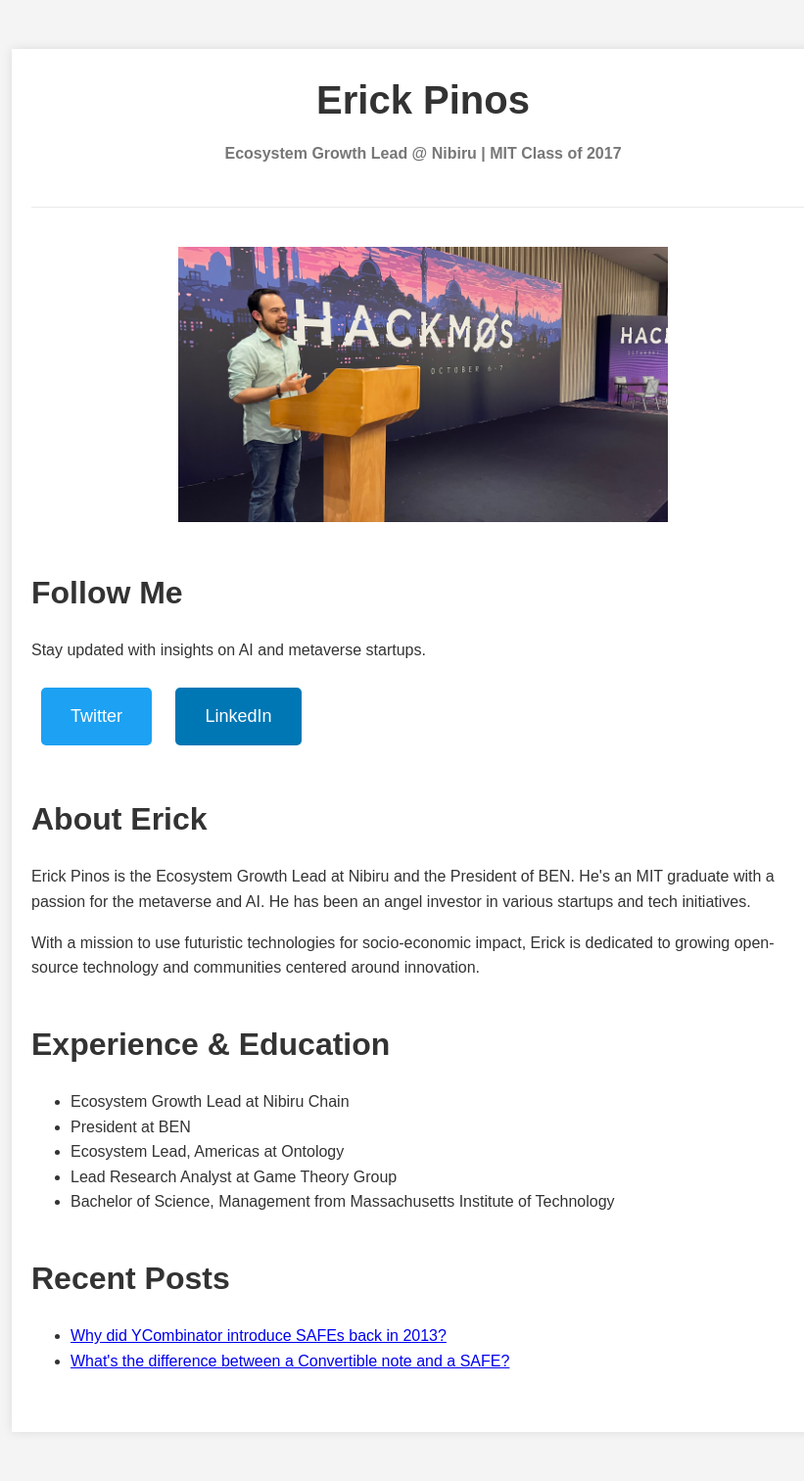
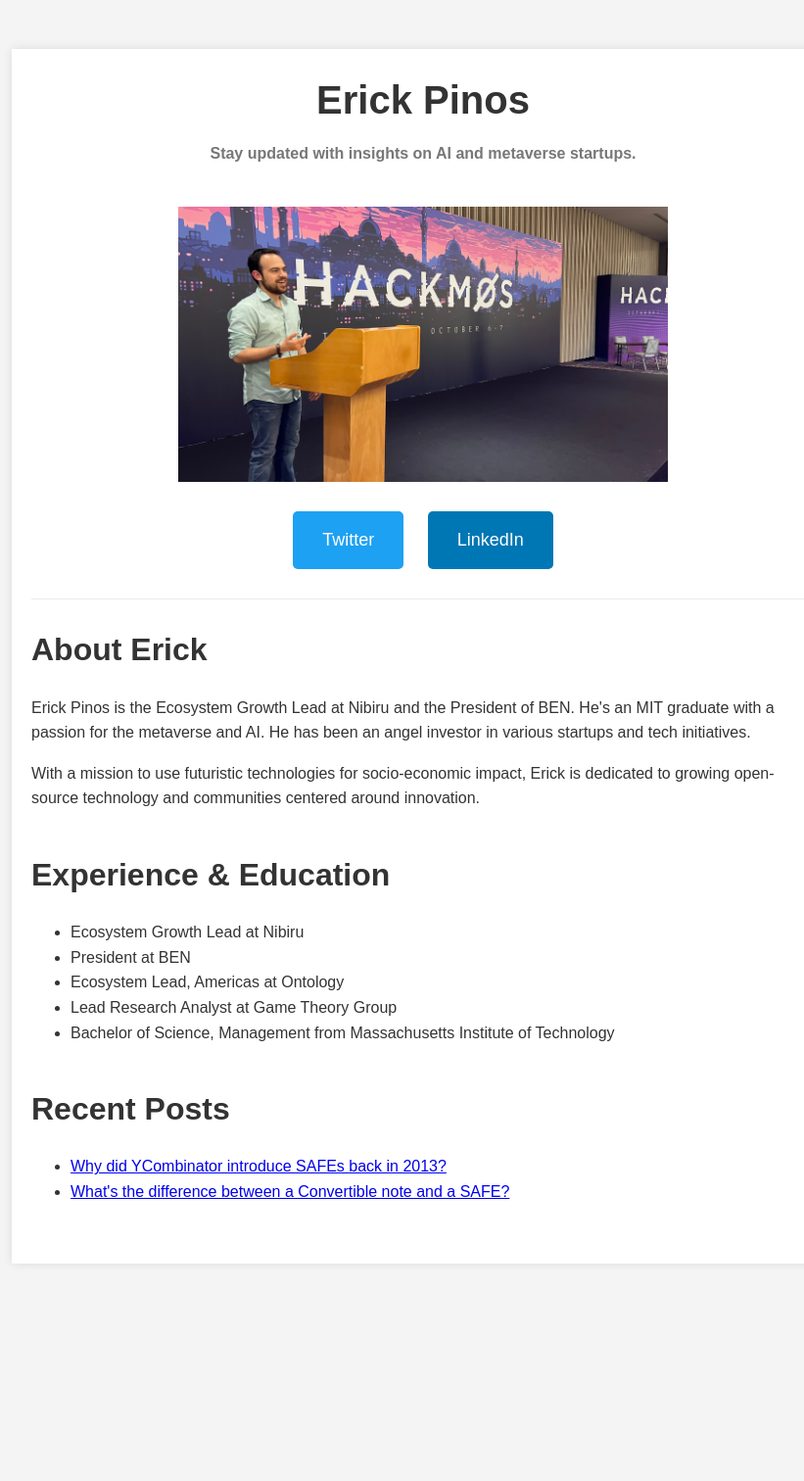
Before and after one commit to erickpinos/erick-website, a Jekyll site: the page built from index.html, in a window 1280 px wide. Shown: the whole page at 98% size, without its empty margins (208-1029 px from the left). Built offline with Jekyll 4.4.1, drawn with Linux system fonts in a browser that asks for light colours; after the commit the page ends 1340 px from its top, so only the background shows below that.

Commit message:
reordered items

```diff
--- a/index.html
+++ b/index.html
@@ -5,19 +5,19 @@ layout: default
 <div class="container">
   <header class="header">
     <h1>Erick Pinos</h1>
-    <h4>Ecosystem Growth Lead @ Nibiru | MIT Class of 2017</h4>
-  </header>
+    <h4>Stay updated with insights on AI and metaverse startups.</h4>
 
   <div class="image-section">
     <img src="{{ site.baseurl }}/assets/images/hackmos-2023.jpeg" alt="Hackmos 2023" style="width: 500px; height: auto;">
   </div>
 
-  <div class="follow-section">
-    <h2>Follow Me</h2>
-    <p>Stay updated with insights on AI and metaverse startups.</p>
+  <div class="social-buttons">
     <a href="https://twitter.com/erickpinos" class="social-button twitter-button">Twitter</a>
     <a href="https://www.linkedin.com/in/erickpinos/" class="social-button linkedin-button">LinkedIn</a>
   </div>
+
+  </header>
+
 
   <div class="about-section">
     <h2>About Erick</h2>
@@ -32,7 +32,7 @@ layout: default
   <div class="experience-section">
     <h2>Experience & Education</h2>
     <ul>
-      <li>Ecosystem Growth Lead at Nibiru Chain</li>
+      <li>Ecosystem Growth Lead at Nibiru</li>
       <li>President at BEN</li>
       <li>Ecosystem Lead, Americas at Ontology</li>
       <li>Lead Research Analyst at Game Theory Group</li>
```
